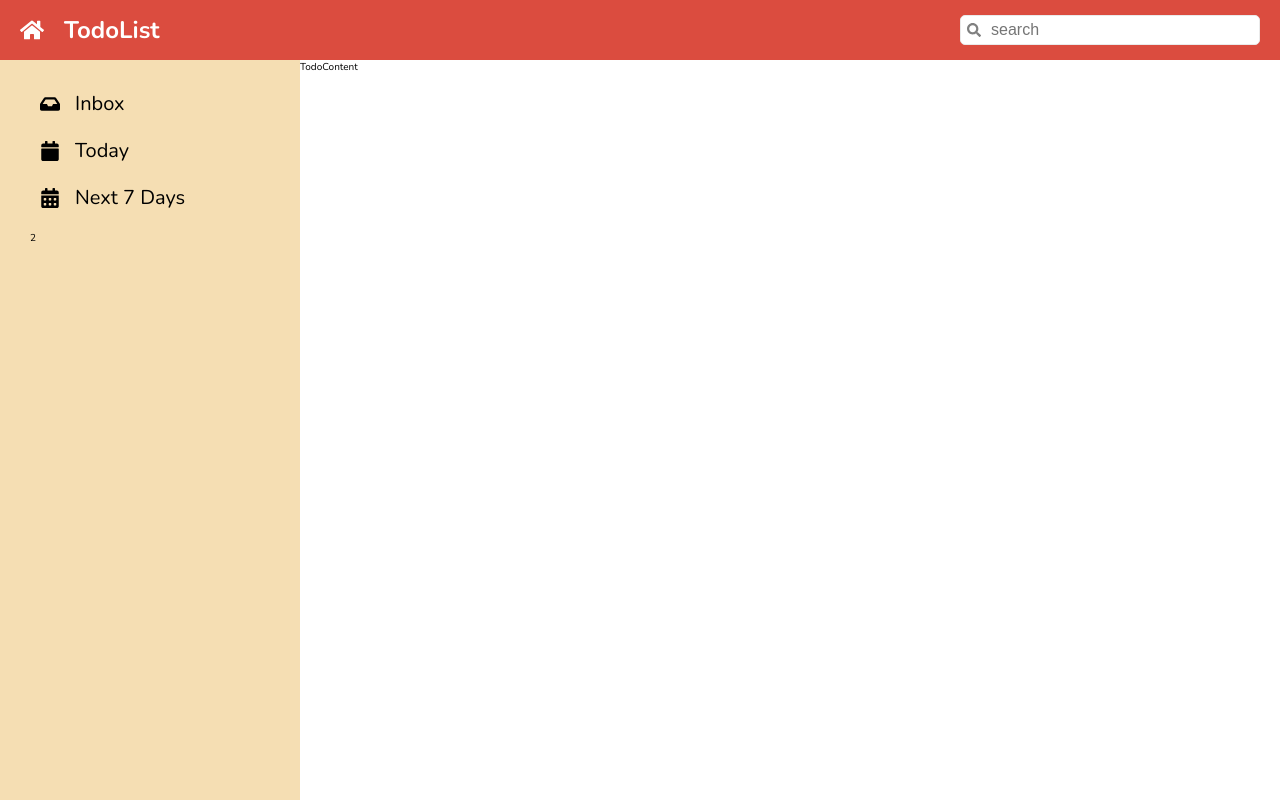
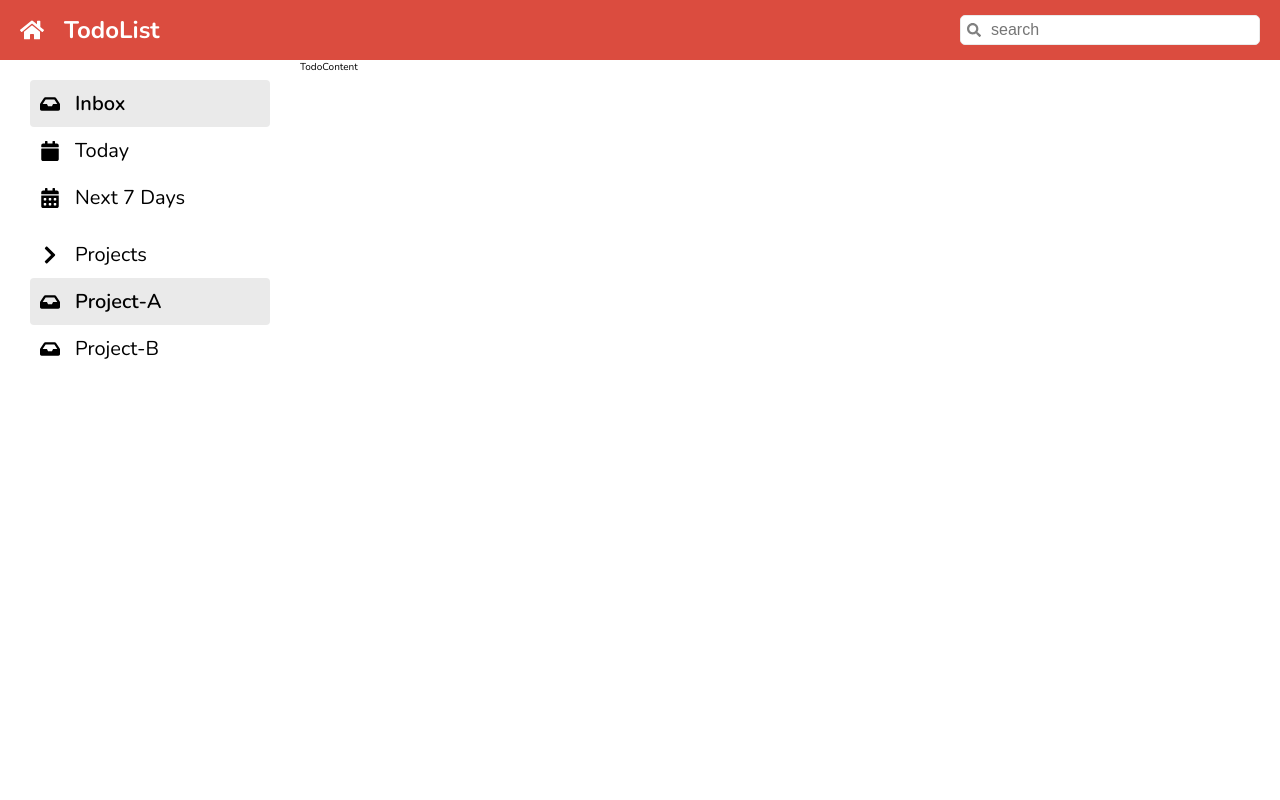
Before and after one commit to jongbeeq/CC15-Todolist-Project, a React (Create React App) app: page / in a window 1280 px wide. Built offline with nearby package versions, Linux system fonts and the light colour scheme.

Commit message:
Refractor Listitem

```diff
--- a/src/app/App.js
+++ b/src/app/App.js
@@ -1,48 +1,47 @@
-import './App.scss';
-import { FaHome } from 'react-icons/fa';
-import Header from '../components/Header';
-import '../components/Header.scss';
-import '../index.scss';
-import { FaInbox, FaCalendar, FaCalendarAlt, FaChevronDown } from 'react-icons/fa';
-import ListItem from '../components/Listitem';
+import "./App.scss";
+import Header from "../components/Header";
+import "../components/Header.scss";
+import "../index.scss";
+import {
+  FaInbox,
+  FaCalendar,
+  FaCalendarAlt,
+  FaChevronDown,
+} from "react-icons/fa";
+import Lists from "../components/Lists";
 
 function App() {
+  const generalLists = [
+    { id: 1, text: "Inbox", icon: <FaInbox />, active: true },
+    { id: 2, text: "Today", icon: <FaCalendar />, active: false },
+    { id: 3, text: "Next 7 Days", icon: <FaCalendarAlt />, active: false },
+  ];
+
+  const projectLists = [
+    { id: 1, text: "Project-A", icon: <FaInbox />, active: true },
+    { id: 2, text: "Project-B", icon: <FaInbox />, active: false },
+  ];
+
   return (
-  <div className='todo'>
+    <div className="todo">
       <div className="todo__header">
-      <Header/>
+        <Header />
       </div>
       <div className="todo__sidebar">
-      <aside className='sidebar'>
-        <section className='sidebar_category'>
-          <ul className='list'>
-            {/* <li className='list__item'>
-              <FaInbox className='list__item__icon'/>
-              <p className='list__item__text'>Inbox</p>
+        <aside className="sidebar">
+          <section className="sidebar_category">
+            <Lists data={generalLists} />
+          </section>
+          <section className="sidebar_category">
+            <div className="accordian"></div>
+            <div className="accordian__toggle">
+              <li className="accordian__item">
+                <FaChevronDown className="accordian__item__icon accordian__item__active" />
+                <p className="accordian__item__text">Projects</p>
               </li>
-            <li className='list__item'>
-              <FaCalendar className='list__item__icon'/>
-              <p className='list__item__text'>Today</p>
-            </li>
-            <li className='list__item'>
-              <FaCalendarAlt className='list__item__icon'/>
-              <p className='list__item__text'>Next 7 days</p>
-            </li> */}
-            <ListItem
-              text="Inbox"
-              icon={<FaInbox/>}
-              />
-            <ListItem
-              text="Today"
-              icon={<FaCalendar/>}
-              />
-            <ListItem
-              text="Next 7 Days"
-              icon={<FaCalendarAlt/>}
-              />
-          </ul>
+            </div>
+            <Lists data={projectLists} />
           </section>
-        <section className='sidebar_category'>2</section>
         </aside>
       </div>
       <div className="todo__content">TodoContent</div>
--- a/src/app/App.scss
+++ b/src/app/App.scss
@@ -75,7 +75,7 @@
     flex-direction: column;
     gap: 10px;
     padding: 20px 30px;
-    background: wheat;
+    // background: wheat;
     height: calc(100vh - $header-height);
 }
 
@@ -85,7 +85,12 @@
 .list {
     display: flex;
     flex-direction: column;
-    // Element
+
+}
+
+// SCSS : mixins and extends concept
+.accordian {
+    // ELEMENT
     &__item {
         display: flex;
         align-items: center;
@@ -93,15 +98,21 @@
         font-size: 2rem;
         padding: 10px;
         border-radius: 4px;
-        cursor: pointer;
 
-        &:hover{
-            background-color: grey;
+        // MODIFIER
+        &__icon {
+            cursor: pointer;
+            // background-color: red;
+            transition: 1s;
         }
-        // Modifier
+
+        &__active {
+            transform: rotate(-90deg);
+        }
+
         &__text {
-            font-weight: 400;
-
+            font-weight: inherit;
         }
     }
+
 }
--- a/src/components/Listitem.jsx
+++ b/src/components/Listitem.jsx
@@ -1,14 +1,31 @@
 import './Listitem.scss';
-import { FaInbox, FaCalendar, FaCalendarAlt, FaChevronDown } from 'react-icons/fa';
+
+/*
+prop = {
+    text: string
+    icon: <Component/>
+    active: boolean
+}
+*/
+
 
 function ListItem(prop) {
     console.log(prop)
+
+    const listClassName = `list__item ${prop.active ? "active" : ""}`;
+    // active=false => textClassName = 'list__item'
+    // active=true => textClassName = 'list__item active'
+
     return (
-        <li className='list__item'>
+        <li className={listClassName}>
               {prop.icon}
               <p className='list__item__text'>{prop.text}</p>
         </li>
     );
 }
+// CSS + JS Value == DynamicClassName
+
+// not-active : className='list__item__text'
+// active : className='list__item__text active'
 
 export default ListItem
--- a/src/components/Listitem.scss
+++ b/src/components/Listitem.scss
@@ -0,0 +1,27 @@
+@import "../index.scss";
+
+.list {
+
+    &__item {
+    display: flex;
+    align-items: center;
+    gap:  15px;
+    font-size: 2rem;
+    padding: 10px;
+    border-radius: 4px;
+    cursor: pointer;
+
+    &:hover{
+        background-color: $grey-light;
+    }
+    // Modifier
+    &__text {
+        font-weight: inherit;
+    }
+}
+}
+
+.active {
+    font-weight: 600;
+    background-color: $grey-light;
+}
--- /dev/null
+++ b/src/components/Lists.jsx
@@ -0,0 +1,23 @@
+/*
+props = {
+    data : Array<{
+        id:number,
+        text:string,
+        icon:<Component/>,
+        active:true
+    }>
+}
+*/
+import ListItem from "./Listitem"
+
+function Lists(props) {
+    return (
+        <ul className="list">
+            {props.data.map((obj) => (
+                <ListItem key={obj.id} text={obj.text} icon={obj.icon} active={obj.active}/>
+            ))}
+        </ul>
+    )
+}
+
+export default Lists
--- /dev/null
+++ b/src/components/Lists.scss
@@ -0,0 +1 @@
+@import "../index.scss";
```
Lines whose indentation alone changed are shown as unchanged.
